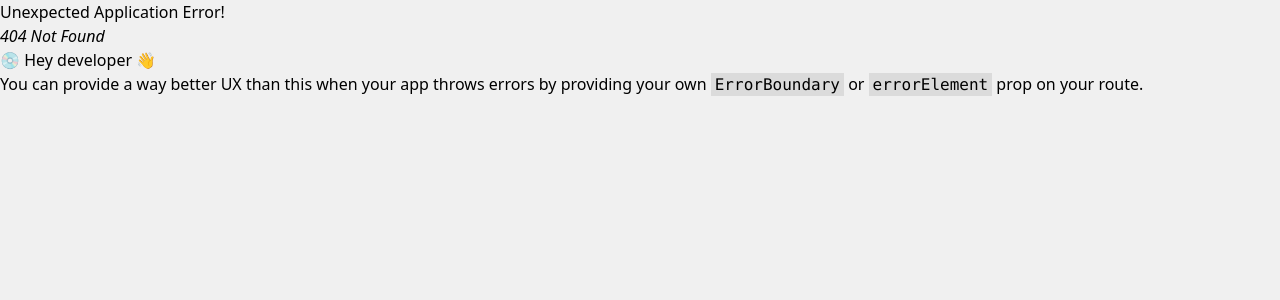
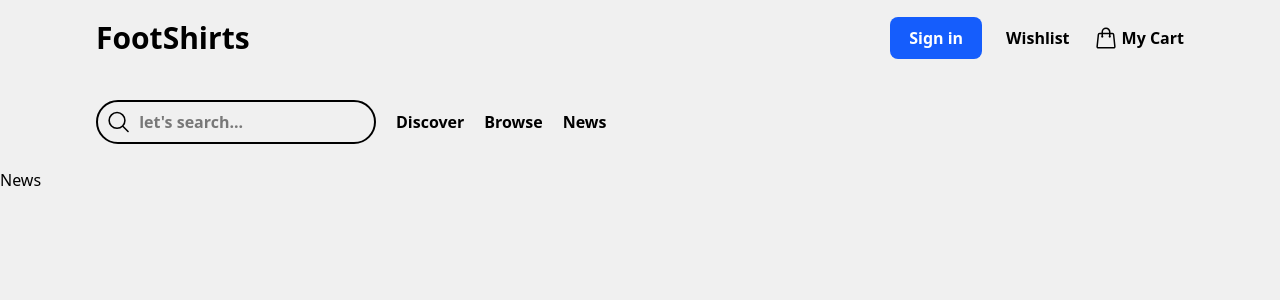
Before and after one commit to aniket-padyal/footShirt, a React (Vite) app: page /news in a window 1280 px wide. Before the commit this address had no page. Shown: the top 300 px of the page. Built offline with nearby package versions, Linux system fonts and the light colour scheme.

Commit message:
added secondary navbar

```diff
--- a/package.json
+++ b/package.json
@@ -13,7 +13,7 @@
     "@tailwindcss/vite": "^4.1.11",
     "react": "^19.1.0",
     "react-dom": "^19.1.0",
-    "react-router-dom": "^7.6.3",
+    "react-router-dom": "^7.7.0",
     "tailwindcss": "^4.1.11"
   },
   "devDependencies": {
--- /dev/null
+++ b/src/components/Browse.jsx
@@ -0,0 +1,7 @@
+import React from "react";
+
+const Browse = () => {
+  return <div>Browse</div>;
+};
+
+export default Browse;
--- a/src/components/Home.jsx
+++ b/src/components/Discover.jsx
@@ -1,14 +1,12 @@
 import React from "react";
-import Searchbar from "./Searchbar";
 import HeroBanner from "./HeroBanner";
 
-const Home = () => {
+const Discover = () => {
   return (
     <div>
-      <Searchbar />
       <HeroBanner />
     </div>
   );
 };
 
-export default Home;
+export default Discover;
--- a/src/components/HeroBanner.jsx
+++ b/src/components/HeroBanner.jsx
@@ -22,22 +22,22 @@ const HeroBanner = () => {
     return () => clearInterval(interval);
   }, []);
 
-  const handleNext = () => {
-    setCurrentIndex((prevIndex) => (prevIndex + 1) % images.length);
-  };
+  // const handleNext = () => {
+  //   setCurrentIndex((prevIndex) => (prevIndex + 1) % images.length);
+  // };
 
-  const handlePrev = () => {
-    setCurrentIndex((prevIndex) =>
-      prevIndex === 0 ? images.length - 1 : prevIndex - 1
-    );
-  };
+  // const handlePrev = () => {
+  //   setCurrentIndex((prevIndex) =>
+  //     prevIndex === 0 ? images.length - 1 : prevIndex - 1
+  //   );
+  // };
 
   return (
     <div>
       <div className="w-screen ">
         <div className="w-[93%] sm:w-[85%] h-40 sm:h-[73vh] m-auto rounded-lg relative  ">
           <img
-            className="rounded-2xl w-full h-full object-cover transition-all ease-in-out "
+            className="rounded-2xl w-full h-full object-cover "
             src={images[currentIndex]}
           />
 
@@ -51,7 +51,7 @@ const HeroBanner = () => {
               </span>
             </h1>
 
-            <div className="hidden sm:flex gap-2 text-white ">
+            {/* <div className="hidden sm:flex gap-2 text-white ">
               <button className="cursor-pointer " onClick={handlePrev}>
                 <svg
                   xmlns="http://www.w3.org/2000/svg"
@@ -84,7 +84,7 @@ const HeroBanner = () => {
                   />
                 </svg>
               </button>
-            </div>
+            </div> */}
           </div>
         </div>
       </div>
--- a/src/components/Layout.jsx
+++ b/src/components/Layout.jsx
@@ -1,11 +1,13 @@
 import React from "react";
 import { Outlet } from "react-router-dom";
 import Navbar from "./Navbar";
+import Searchbar from "./Searchbar";
 
 const Layout = () => {
   return (
     <div>
       <Navbar />
+      <Searchbar/>
       <Outlet />
     </div>
   );
--- a/src/components/Navbar.jsx
+++ b/src/components/Navbar.jsx
@@ -7,7 +7,7 @@ const Navbar = () => {
       <div className="w-screen ">
         <nav className="w-[90%] sm:w-[85%] py-5 m-auto flex items-center justify-between ">
           <Link
-            className="font-bold text-3xl cursor-default hover:text-gray-400 transition-all "
+            className="font-bold text-3xl hover:text-blue-600 transition-all "
             to="/"
           >
             FootShirts
--- /dev/null
+++ b/src/components/News.jsx
@@ -0,0 +1,11 @@
+import React from 'react'
+
+const News = () => {
+  return (
+    <div>
+      News
+    </div>
+  )
+}
+
+export default News
--- a/src/components/Searchbar.jsx
+++ b/src/components/Searchbar.jsx
@@ -1,10 +1,12 @@
 import React from "react";
+import { Link } from "react-router-dom";
 
 const Searchbar = () => {
   return (
     <div>
       <div className="w-screen ">
         <nav className="w-[93%] sm:w-[85%] py-6 m-auto flex items-center gap-5 cursor-default  ">
+          {/* input bar */}
           <div className="w-full sm:w-70 flex items-center pl-2 border-2 rounded-4xl hover:border-blue-500 transition-all ">
             {/* search svg */}
             <svg
@@ -24,22 +26,21 @@ const Searchbar = () => {
 
             <input
               className="w-full p-2 outline-none font-bold rounded-2xl transition-all "
+              placeholder="let's search..."
               type="search"
               spellCheck="false"
             />
           </div>
 
-
-
           <ul className="sm:flex font-bold gap-5 hidden ">
             <li className="hover:text-blue-600 transition-all ">
-              <a href="">Discover</a>
+              <Link to="/">Discover</Link>
             </li>
             <li className="hover:text-blue-600 transition-all ">
-              <a href="">Browse</a>
+              <Link to="/browse">Browse</Link>
             </li>
             <li className="hover:text-blue-600 transition-all ">
-              <a href="">News</a>
+              <Link to="/news">News</Link>
             </li>
           </ul>
         </nav>
--- a/src/components/Signin.jsx
+++ b/src/components/Signin.jsx
@@ -19,10 +19,10 @@ const Signin = () => {
 
   return (
     <>
-      <div className="h-[88.10vh] flex justify-center items-center ">
-        <div className="w-80 form flex flex-col shadow-lg px-7 py-10 rounded-lg font-bold ">
+      <div className="h-[75vh] flex justify-center items-center ">
+        <div className="w-90 form flex flex-col shadow-lg px-7 py-10 rounded-lg font-bold ">
           {/* heading */}
-          <p className="text-blue-700 text-xl cursor-default mb-7.5 text-center ">
+          <p className="text-blue-700 text-2xl cursor-default mb-8.5 text-center ">
             Sign in to your account
           </p>
 
```
Also changed, not shown: src/App.jsx (+8 -2 lines), 1 other file (tests, documents, lock files or other folders).
